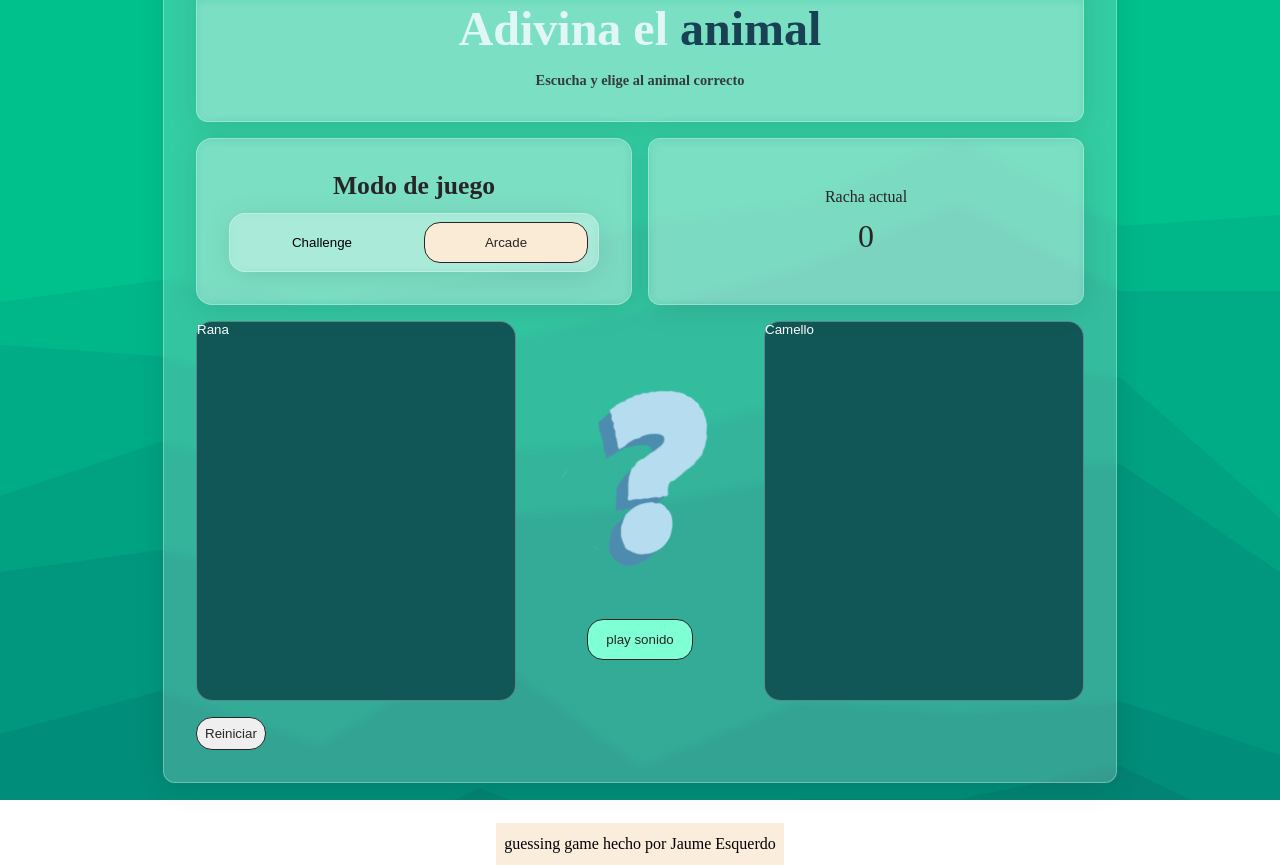
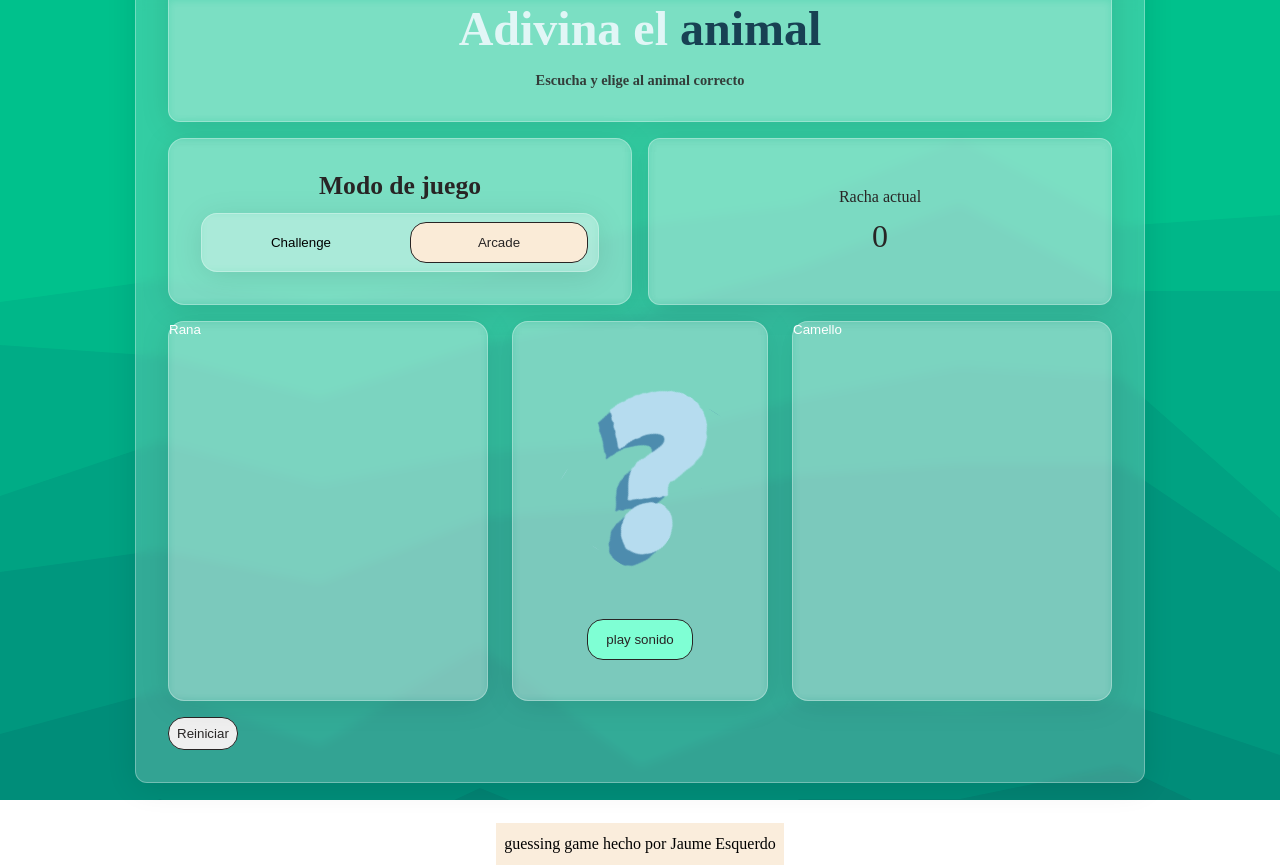
Before and after one commit to JaumeEsquerdo/sound-guessing-game, a React (Vite) app in the folder sound-guessing-game/: page / in a window 1280 px wide. Built offline with nearby package versions, Linux system fonts and the light colour scheme; a web font is replaced by a local one.

Commit message:
añadir grid 3 columnas del layout y modificar clases de la card del sound play

```diff
--- a/sound-guessing-game/src/components/AnimalGame.tsx
+++ b/sound-guessing-game/src/components/AnimalGame.tsx
@@ -136,9 +136,9 @@ const AnimalGame = () => {
 
                 {/* UN SOLO botón ? en medio */}
                 {currentAnimals.length === 2 && (
-                    <div className='Challenge-div'>
-                        <img className='Challenge-image' src="/q-mark.svg" alt="interrogación" />
-                        <button className='Challenge-sound' onClick={() => {/* reproducir audio */ }}>
+                    <div className='SoundGuessing-div'>
+                        <img className='SoundGuessing-image' src="/q-mark.svg" alt="interrogación" />
+                        <button className='SoundGuessing-sound' onClick={() => {/* reproducir audio */ }}>
                             play sonido
                         </button>
                         {mode === "challenge" && <p>Animales restantes: {remainingAnimals.length}</p>}
--- a/sound-guessing-game/src/css/animalGame.css
+++ b/sound-guessing-game/src/css/animalGame.css
@@ -123,7 +123,8 @@
 
 .AnimalGame-options {
 
-    display: flex;
+    display: grid;
+    grid-template-columns: 1fr 0.8fr 1fr;
     gap: 24px;
 }
 
@@ -133,8 +134,11 @@
     width: 320px;
     height: 380px;
     border-radius: var(--border-r);
+    background: rgba(255, 255, 255, 0.2);
+    backdrop-filter: blur(5px);
+    -webkit-backdrop-filter: blur(5px);
     border: 1px solid rgba(255, 255, 255, 0.3);
-    background-color: rgb(18, 87, 87);
+    box-shadow: 0 4px 30px rgba(0, 0, 0, 0.1);
     cursor: pointer;
     transition: background-color 0.3s ease-out;
 }
@@ -147,19 +151,25 @@
     color: white;
 }
 
-.Challenge-div {
+.SoundGuessing-div {
     display: flex;
     flex-direction: column;
     justify-content: center;
     align-items: center;
+    border-radius: var(--border-r);
+    background: rgba(255, 255, 255, 0.2);
+    backdrop-filter: blur(5px);
+    -webkit-backdrop-filter: blur(5px);
+    border: 1px solid rgba(255, 255, 255, 0.3);
+    box-shadow: 0 4px 30px rgba(0, 0, 0, 0.1);
     gap: 40px;
 }
 
-.Challenge-image {
+.SoundGuessing-image {
     width: 200px;
 }
 
-.Challenge-sound {
+.SoundGuessing-sound {
     color: var(--color-txt);
     border: var(--border-btn);
     background-color: aquamarine;
@@ -170,12 +180,12 @@
     transition: box-shadow 0.3s cubic-bezier(0.34, 1.56, 0.64, 1), transform 0.3s cubic-bezier(0.34, 1.56, 0.64, 1);
 }
 
-.Challenge-sound:hover {
+.SoundGuessing-sound:hover {
     box-shadow: var(--box-s);
     transform: translateY(-4px);
 }
 
-.Challenge-sound:active {
+.SoundGuessing-sound:active {
     transform: translateY(2px);
     box-shadow: none;
 }
```
